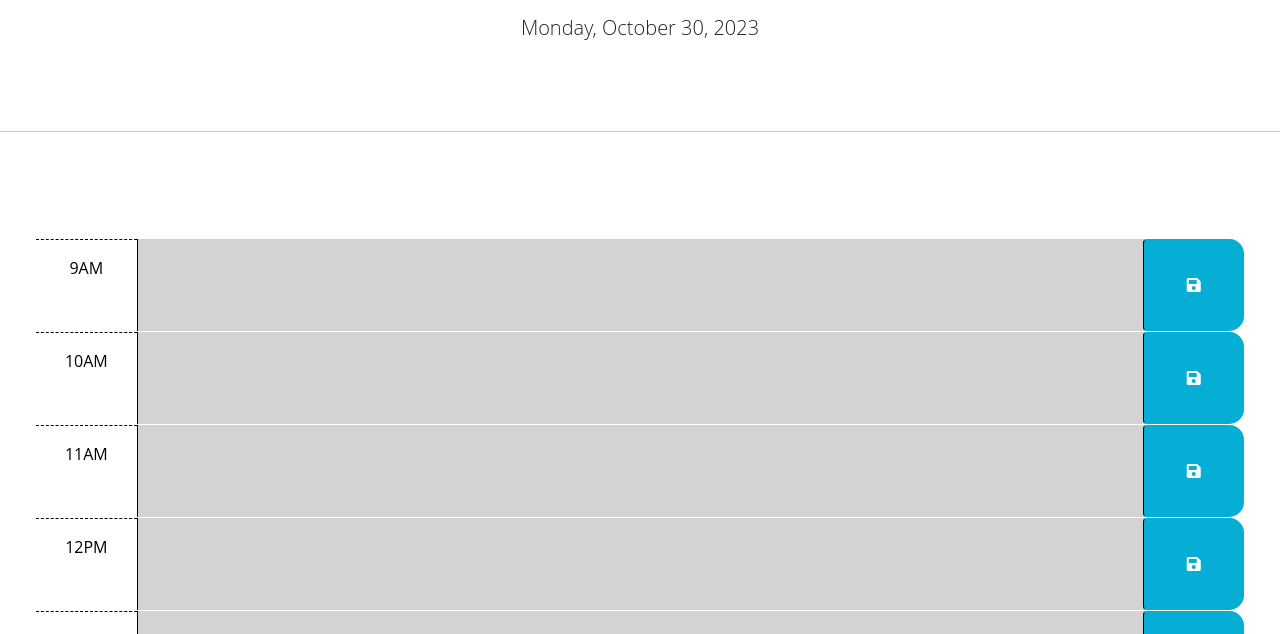
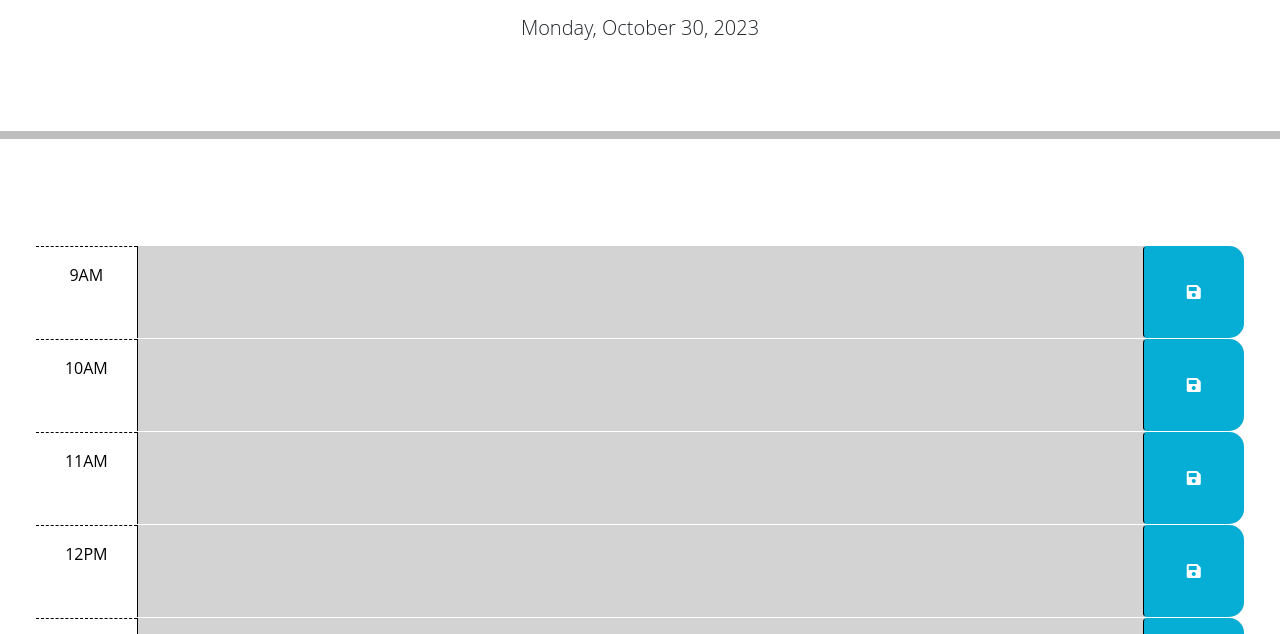
Before and after one commit to hwoolford/work-day-scheduler, a plain HTML site: page index.html in a window 1280 px wide. Shown: the part 166-800 px from the top of the page. Drawn offline with nearby package versions, Linux system fonts and the light colour scheme.

Commit message:
added a horizontal line

```diff
--- a/assets/css/style.css
+++ b/assets/css/style.css
@@ -62,9 +62,9 @@ textarea {
   font-size: 20px;
 }
 
-/* .alert {
-  display: none;
-} */
+hr {
+  border-bottom: 8px solid black;
+}
 
 .alert:not( .show) {
   visibility: hidden;
```
